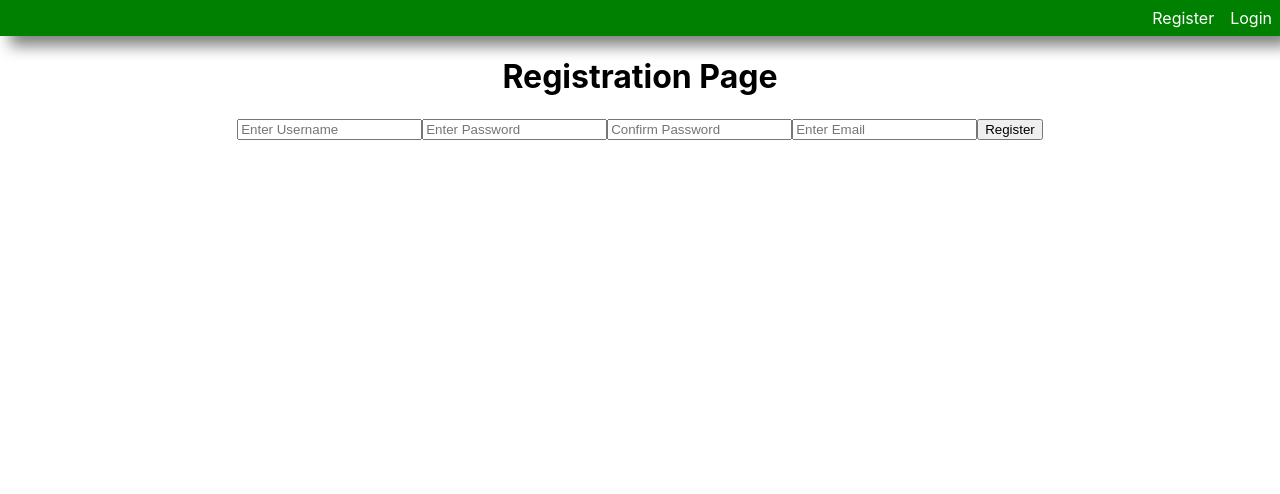
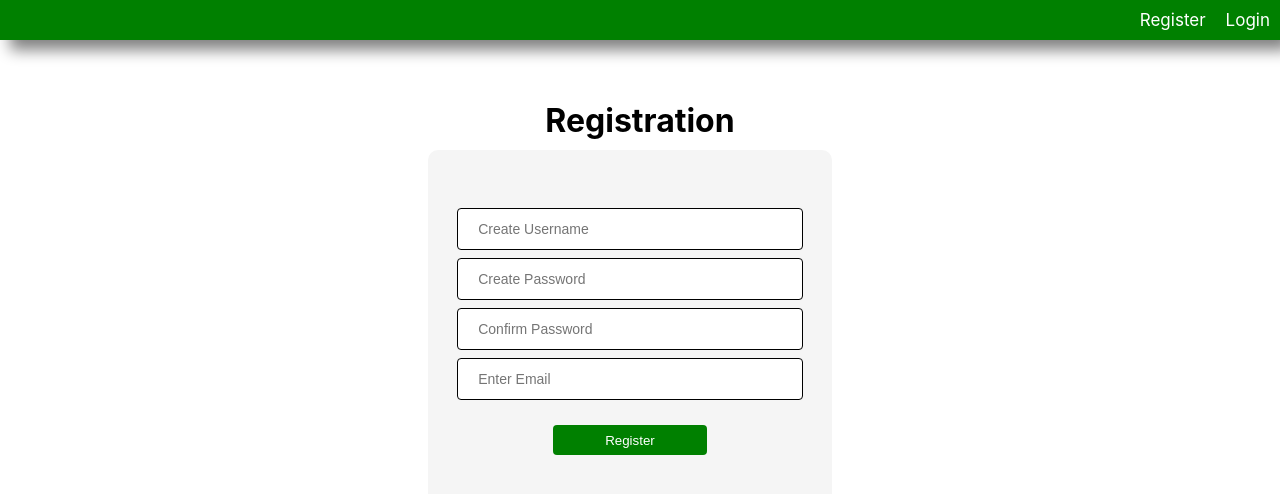
Before and after one commit to ryowright/IndexCards, a React (Create React App) app in the folder indexcards-react/: page /account/register in a window 1280 px wide. Shown: the top 494 px of the page. Built offline with nearby package versions, Linux system fonts and the light colour scheme.

Commit message:
Customized authentication pages

```diff
--- a/indexcards-react/src/authentication/Login.js
+++ b/indexcards-react/src/authentication/Login.js
@@ -2,6 +2,7 @@ import React, {Component} from 'react';
 import { login } from '../actions/auth';
 import { Redirect } from 'react-router-dom';
 import { connect } from 'react-redux';
+import './authentication.css';
 
 class Login extends Component {
     state = {
@@ -25,13 +26,15 @@ class Login extends Component {
 
         const {username, password} = this.state;
         return (
-            <div id="loginBox">
-                <h1>Login Page</h1>
-                <form method="post" onSubmit={this.handleSubmit}>
-                    <input name="username" value={username} placeholder="Enter Username" onChange={this.onChange} required />
-                    <input name="password" value={password} type="password" placeholder="Enter Password" onChange={this.onChange} required />
-                    <button type="submit">Login</button>
-                </form>
+            <div className="loginpage">
+                <h1>Login</h1>
+                <div className="loginbox">
+                    <form method="post" onSubmit={this.handleSubmit}>
+                        <input className="log-username" name="username" value={username} placeholder="Enter Username" onChange={this.onChange} required />
+                        <input className="log-password" name="password" value={password} type="password" placeholder="Enter Password" onChange={this.onChange} required />
+                        <button className="log-submit-btn" type="submit">Login</button>
+                    </form>
+                </div>
             </div>
         );
     }
--- a/indexcards-react/src/authentication/Register.js
+++ b/indexcards-react/src/authentication/Register.js
@@ -2,6 +2,7 @@ import React, { Component } from 'react';
 import { connect } from 'react-redux';
 import { register } from '../actions/auth';
 import { Redirect } from 'react-router-dom';
+import './authentication.css';
 
 class Register extends Component {
     state = {
@@ -34,34 +35,40 @@ class Register extends Component {
 
         const {username, password, confPassword, email} = this.state;
         return (
-            <div id="registerBox">
-                <h1>Registration Page</h1>
+            <div className="register-page">
+                <h1>Registration</h1>
+                <div className="register-box">
                     <form method="post" onSubmit={this.handleSubmit}>
-                    <input name="username"
+                        <input className="reg-username"
+                            name="username"
                             value={username}
-                        placeholder="Enter Username"
+                            placeholder="Create Username"
                             onChange={this.onChange} required />
 
-                    <input name="password"
+                        <input className="reg-password"
+                            name="password"
                             value={password}
                             type="password"
-                        placeholder="Enter Password"
+                            placeholder="Create Password"
                             onChange={this.onChange} required />
 
-                    <input name="confPassword"
+                        <input className="reg-password"
+                            name="confPassword"
                             value={confPassword}
                             type="password"
                             placeholder="Confirm Password"
                             onChange={this.onChange} required />
 
-                    <input name="email"
+                        <input className="reg-email"
+                            name="email"
                             value={email}
                             type="email"
                             placeholder="Enter Email"
                             onChange={this.onChange} required />
 
-                    <button type="submit">Register</button>
+                        <button className="reg-submit-btn" type="submit">Register</button>
                     </form>
+                </div>
             </div>
         )
     }
--- /dev/null
+++ b/indexcards-react/src/authentication/authentication.css
@@ -0,0 +1,91 @@
+.loginpage {
+    position: absolute;
+    top: 10%;
+    height: 100%;
+    width: 100%;
+}
+
+h1 {
+    margin-bottom: 10px;
+}
+
+.loginbox {
+    position: absolute;
+    background-color: whitesmoke;
+    margin: 0;
+    border-radius: 10px;
+    width: 30%;
+    right: 35%;
+    padding: 50px 10px;
+}
+
+.log-username, .log-password {
+    width: 90%;
+    padding: 12px 20px;
+    border: 1px solid black;
+    border-radius: 4px;
+    box-sizing: border-box;
+    display: inline-block;
+    margin-top: 8px;
+    font-size: 14px;
+}
+
+.log-submit-btn {
+    display: inline-block;
+    margin: 25px 0 0;
+    cursor: pointer;
+    width: 40%;
+    height: 30px;
+    background-color: green;
+    color: white;
+    border: none;
+    border-radius: 4px;
+}
+
+.log-submit-btn:hover {
+    background-color: #45a049;
+}
+
+.register-page {
+    position: absolute;
+    top: 10%;
+    height: 100%;
+    width: 100%;
+}
+
+.register-box {
+    position: absolute;
+    background-color: whitesmoke;
+    margin: 0;
+    border-radius: 10px;
+    width: 30%;
+    right: 35%;
+    padding: 50px 10px;
+}
+
+.reg-username, .reg-password, .reg-email {
+    width: 90%;
+    padding: 12px 20px;
+    border: 1px solid black;
+    border-radius: 4px;
+    box-sizing: border-box;
+    display: inline-block;
+    margin-top: 8px;
+    font-size: 14px;
+}
+
+.reg-submit-btn {
+    display: inline-block;
+    margin: 25px 0 0;
+    cursor: pointer;
+    width: 40%;
+    height: 30px;
+    background-color: green;
+    color: white;
+    border: none;
+    border-radius: 4px;
+}
+
+.reg-submit-btn:hover {
+    background-color: #45a049;
+}
--- a/indexcards-react/src/components/Navigation/Navigation.css
+++ b/indexcards-react/src/components/Navigation/Navigation.css
@@ -4,7 +4,7 @@ ul {
     padding: 0;
     overflow: hidden;
     background-color: green;
-    box-shadow: 10px 10px 15px grey;
+    box-shadow: 10px 10px 15px gray;
 }
 
 li {
@@ -13,9 +13,10 @@ li {
 
 li a{
     display: block;
-    padding: 8px;
+    padding: 10px;
     color: white;
     text-decoration: none;
+    font-size: 17px;
 }
 
 li:hover{
```
Also changed, not shown: 1 other file (tests, documents, lock files or other folders). Lines whose indentation alone changed are shown as unchanged.
